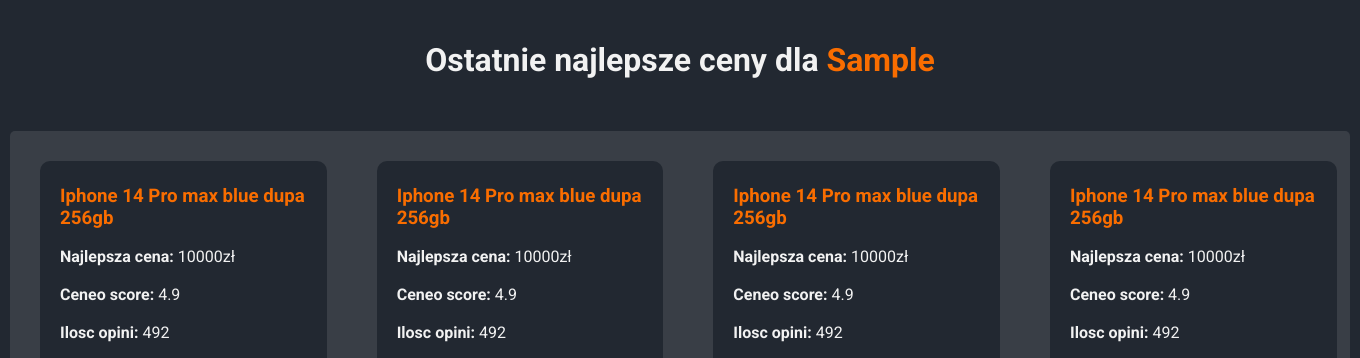
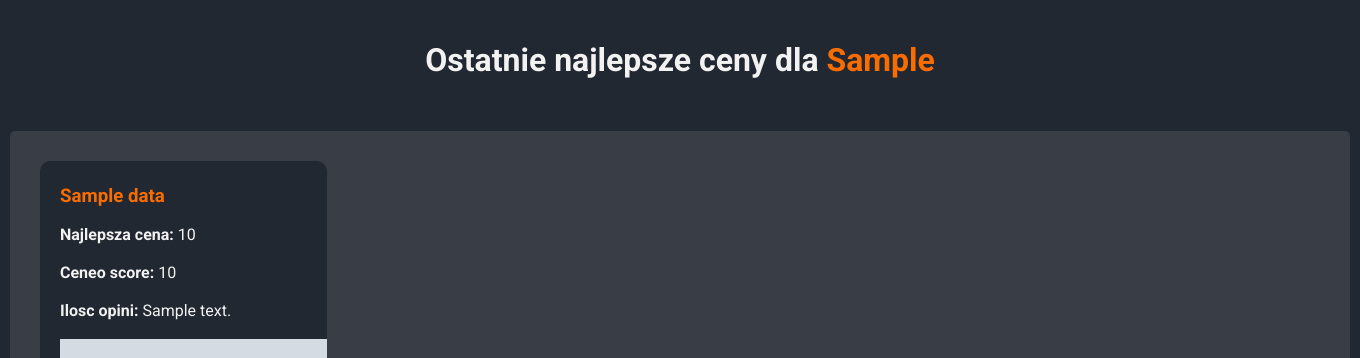
Before and after one commit to Ozowee/CeneoCompare, a Flask app: template templates/productSite.html in a window 1360 px wide. Shown: the top 358 px of the page. Run offline with Flask 3, Linux system fonts and the light colour scheme; the template is opened without the code that fills it: most values are stand-ins (such as "Sample title", 1, 10 or a date in 2020); grey boxes marked "Sample" are stand-in pictures.

Commit message:
all productSite working generator

```diff
--- a/main.py
+++ b/main.py
@@ -11,10 +11,10 @@ def mainRoute():
 @app.route('/search',methods=['GET'])
 def searchProduct():
     data = request.args.get('s','')
+    output = GetProducts(data)
+    output.ScrapProducts()
 
-    genOutput = GetProducts().ScrapProducts(data)
-
-    return render_template('productSite.html')#,productData=genOutput)
+    return render_template('productSite.html',data=output.AllProductsDetails)
 
 @app.route('/product/<productID>',methods=['GET'])
 def ProductPage():
--- a/templates/productSite.html
+++ b/templates/productSite.html
@@ -83,92 +83,23 @@
     </div>
 
     <div class="main-container">
-        <a href="https://www.ceneo.pl/139059194", target="_blank">
+        {% for phoneName,phoneData in data.items()%}
+
+
+
+        <a href="https://www.ceneo.pl/{{phoneData.productID}}", target="_blank">
         <div class="small-container">
 
-                <h3 class="small-container-header">Iphone 14 Pro max blue dupa 256gb</h3>
-                <label><span class='small-container-data'>Najlepsza cena:</span> 10000zł</label> <br/><br/>
-                <label><span class='small-container-data'>Ceneo score:</span> 4.9</label><br/><br/>
-                <label><span class='small-container-data'>Ilosc opini:</span> 492</label><br/><br/>
-                <img src="https://image.ceneostatic.pl/data/products/138536499/i-apple-iphone-14-pro-128gb-gwiezdna-czern.jpg" with="100px" height="200px">
+                <h3 class="small-container-header">{{phoneName}}</h3>
+                <label><span class='small-container-data'>Najlepsza cena:</span> {{phoneData.productPrice}}</label> <br/><br/>
+                <label><span class='small-container-data'>Ceneo score:</span> {{phoneData.productScore}} </label><br/><br/>
+                <label><span class='small-container-data'>Ilosc opini:</span> {{phoneData.productReviews}} </label><br/><br/>
+                <img src={{phoneData.productIMG}} with="100px" height="200px">
 
         </div></a>
 
-        <a href="https://www.ceneo.pl/139059194", target="_blank">
-            <div class="small-container">
+        {% endfor %}
 
-                    <h3 class="small-container-header">Iphone 14 Pro max blue dupa 256gb</h3>
-                    <label><span class='small-container-data'>Najlepsza cena:</span> 10000zł</label> <br/><br/>
-                    <label><span class='small-container-data'>Ceneo score:</span> 4.9</label><br/><br/>
-                    <label><span class='small-container-data'>Ilosc opini:</span> 492</label><br/><br/>
-                    <img src="https://image.ceneostatic.pl/data/products/138536499/i-apple-iphone-14-pro-128gb-gwiezdna-czern.jpg" with="100px" height="200px">
-
-            </div></a>
-
-            <a href="https://www.ceneo.pl/139059194", target="_blank">
-                <div class="small-container">
-
-                        <h3 class="small-container-header">Iphone 14 Pro max blue dupa 256gb</h3>
-                        <label><span class='small-container-data'>Najlepsza cena:</span> 10000zł</label> <br/><br/>
-                        <label><span class='small-container-data'>Ceneo score:</span> 4.9</label><br/><br/>
-                        <label><span class='small-container-data'>Ilosc opini:</span> 492</label><br/><br/>
-                        <img src="https://image.ceneostatic.pl/data/products/138536499/i-apple-iphone-14-pro-128gb-gwiezdna-czern.jpg" with="100px" height="200px">
-
-                </div></a>
-
-            <a href="https://www.ceneo.pl/139059194", target="_blank">
-                <div class="small-container">
-
-                        <h3 class="small-container-header">Iphone 14 Pro max blue dupa 256gb</h3>
-                        <label><span class='small-container-data'>Najlepsza cena:</span> 10000zł</label> <br/><br/>
-                        <label><span class='small-container-data'>Ceneo score:</span> 4.9</label><br/><br/>
-                        <label><span class='small-container-data'>Ilosc opini:</span> 492</label><br/><br/>
-                        <img src="https://image.ceneostatic.pl/data/products/138536499/i-apple-iphone-14-pro-128gb-gwiezdna-czern.jpg" with="100px" height="200px">
-
-                </div></a>
-                <a href="https://www.ceneo.pl/139059194", target="_blank">
-                    <div class="small-container">
-
-                            <h3 class="small-container-header">Iphone 14 Pro max blue dupa 256gb</h3>
-                            <label><span class='small-container-data'>Najlepsza cena:</span> 10000zł</label> <br/><br/>
-                            <label><span class='small-container-data'>Ceneo score:</span> 4.9</label><br/><br/>
-                            <label><span class='small-container-data'>Ilosc opini:</span> 492</label><br/><br/>
-                            <img src="https://image.ceneostatic.pl/data/products/138536499/i-apple-iphone-14-pro-128gb-gwiezdna-czern.jpg" with="100px" height="200px">
-
-                    </div></a>
-
-                    <a href="https://www.ceneo.pl/139059194", target="_blank">
-                        <div class="small-container">
-
-                                <h3 class="small-container-header">Iphone 14 Pro max blue dupa 256gb</h3>
-                                <label><span class='small-container-data'>Najlepsza cena:</span> 10000zł</label> <br/><br/>
-                                <label><span class='small-container-data'>Ceneo score:</span> 4.9</label><br/><br/>
-                                <label><span class='small-container-data'>Ilosc opini:</span> 492</label><br/><br/>
-                                <img src="https://image.ceneostatic.pl/data/products/138536499/i-apple-iphone-14-pro-128gb-gwiezdna-czern.jpg" with="100px" height="200px">
-
-                        </div></a>
-
-                        <a href="https://www.ceneo.pl/139059194", target="_blank">
-                            <div class="small-container">
-
-                                    <h3 class="small-container-header">Iphone 14 Pro max blue dupa 256gb</h3>
-                                    <label><span class='small-container-data'>Najlepsza cena:</span> 10000zł</label> <br/><br/>
-                                    <label><span class='small-container-data'>Ceneo score:</span> 4.9</label><br/><br/>
-                                    <label><span class='small-container-data'>Ilosc opini:</span> 492</label><br/><br/>
-                                    <img src="https://image.ceneostatic.pl/data/products/138536499/i-apple-iphone-14-pro-128gb-gwiezdna-czern.jpg" with="100px" height="200px">
-
-                            </div></a>
-
-                        <a href="https://www.ceneo.pl/139059194", target="_blank">
-                            <div class="small-container">
-
-                                    <h3 class="small-container-header">Iphone 14 Pro max blue dupa 256gb</h3>
-                                    <label><span class='small-container-data'>Najlepsza cena:</span> 10000zł</label> <br/><br/>
-                                    <label><span class='small-container-data'>Ceneo score:</span> 4.9</label><br/><br/>
-                                    <label><span class='small-container-data'>Ilosc opini:</span> 492</label><br/><br/>
-                                    <img src="https://image.ceneostatic.pl/data/products/138536499/i-apple-iphone-14-pro-128gb-gwiezdna-czern.jpg" with="100px" height="200px">
-
-                            </div></a>
     </div>
 
 <footer>
```
Also changed, not shown: utils.py (+6 -2 lines).
